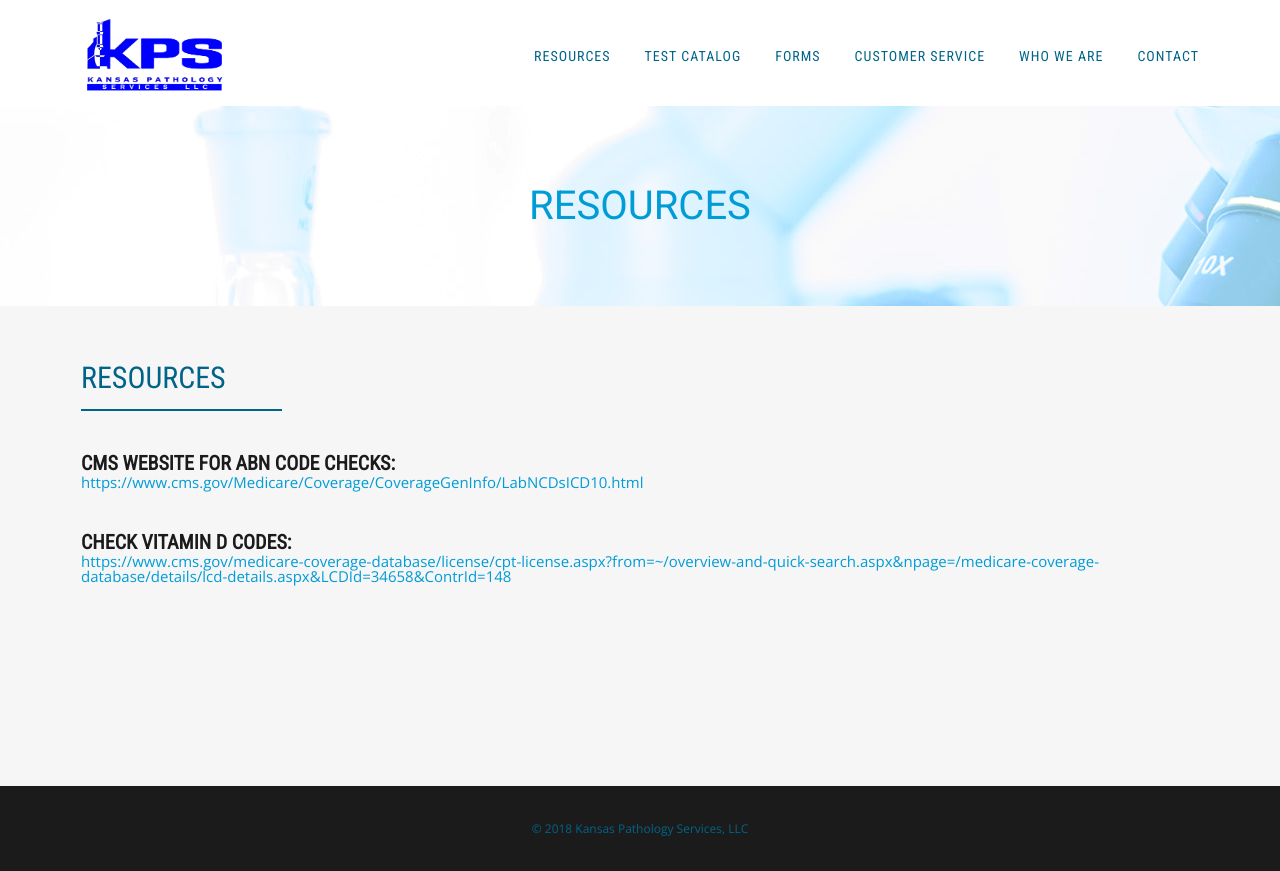
After one commit to MarkNewcomb1/KSPATH, a PHP site: page /resources.php in a window 1280 px wide. The commit adds this page. Run offline with PHP 8.4, Linux system fonts and the light colour scheme.

Commit message:
changed clia page to resources, updated forms, added links

```diff
--- a/header.php
+++ b/header.php
@@ -28,7 +28,7 @@
 <a href="/" class="logo"><img src='img/KPS-LLC-Logo-in-Blue.gif'></a>
 <nav role="navigation">
 	<ul>
-		<li><a href="certificates.php">CLIA/CAP Certificates</a></li>
+		<li><a href="resources.php">Resources</a></li>
 		<li><a href="http://kspath.ppi.net/testcatalog/">Test Catalog</a></li>
 		<li><a href="forms.php">Forms</a></li>
 	     <li><a href="service.php">Customer Service</a></li>
--- /dev/null
+++ b/resources.php
@@ -0,0 +1,30 @@
+<?php
+include 'header.php';
+?>
+
+<div class="subpage-banner">
+	<h1>Resources</h1>
+</div> <!-- subpage banner -->
+
+
+
+<div class="outer-wrapper">
+<div class="container about-us" id="maincontent">
+    <div class="col">
+	    <h3>Resources</h3>
+	    <h6>CMS website for ABN code checks:</h6>
+
+<a href="https://www.cms.gov/Medicare/Coverage/CoverageGenInfo/LabNCDsICD10.html" target="_blank">https://www.cms.gov/Medicare/Coverage/CoverageGenInfo/LabNCDsICD10.html</a>
+
+<h6>Check Vitamin D codes:</h6>
+
+<a href="https://www.cms.gov/medicare-coverage-database/license/cpt-license.aspx?from=~/overview-and-quick-search.aspx&npage=/medicare-coverage-database/details/lcd-details.aspx&LCDId=34658&ContrId=148" target="_blank">https://www.cms.gov/medicare-coverage-database/license/cpt-license.aspx?from=~/overview-and-quick-search.aspx&npage=/medicare-coverage-database/details/lcd-details.aspx&LCDId=34658&ContrId=148</a>
+
+
+    </div> <!-- col -->
+</div> <!-- container -->
+</div> <!-- outer wrapper to maintain background color when container width isn't 100% -->
+
+<?php
+include 'footer.php';
+?>
```
Also changed, not shown: forms.php (+6 -2 lines), 4 other files.
